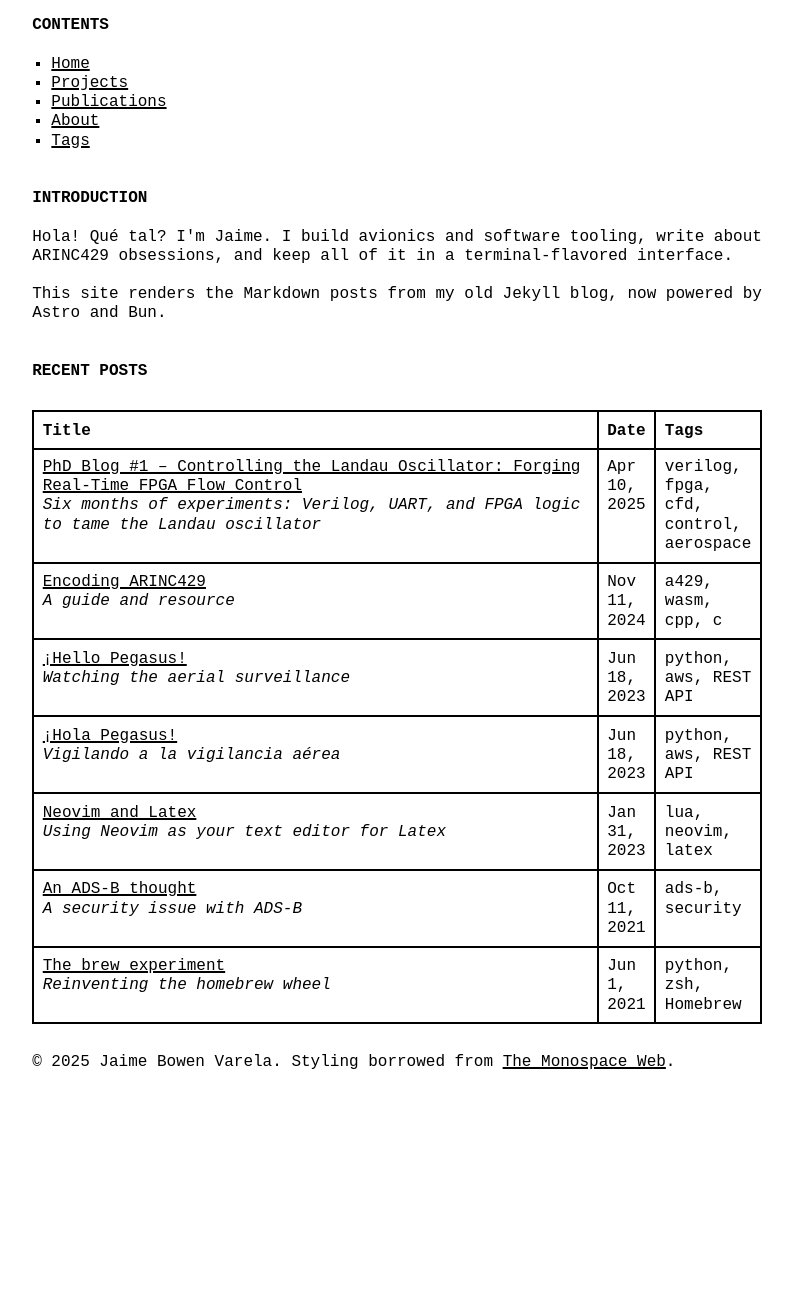
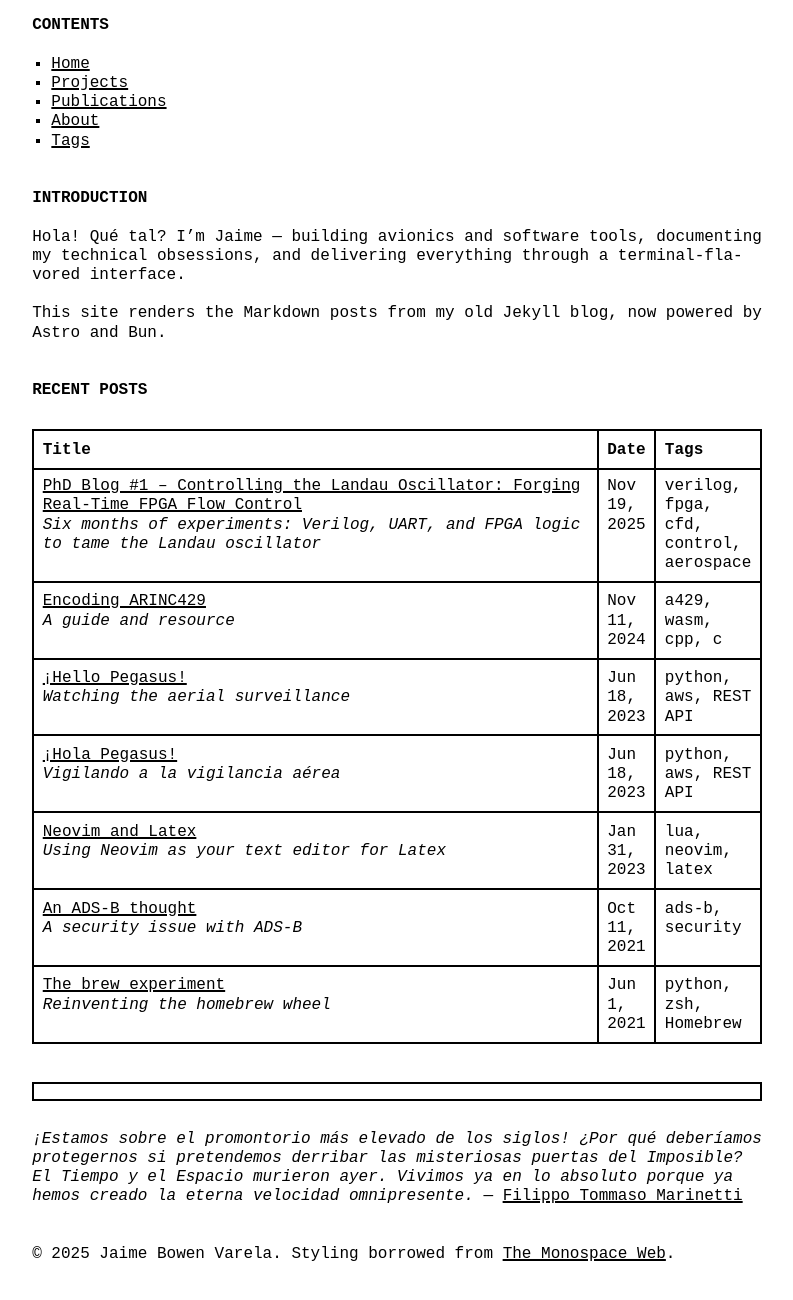
Before and after one commit to jaimebw/jaimebw.github.io, an Astro site: page / in a window 1280 px wide. Shown: the part 214-1514 px from the top of the page, without its empty margins (243-1036 px from the left). Before the commit the page ends 1325 px from the top, so only its background shows below. Built offline with nearby package versions, Linux system fonts and the light colour scheme; Astro itself is replaced by a stand-in of ours; some packages are replaced by stand-ins of ours; no server answers; a web font is replaced by a local one.

Commit message:
More edits

```diff
--- a/src/content/posts/2025-11-19-Intro-to-my-PhD.md
+++ b/src/content/posts/2025-11-19-Intro-to-my-PhD.md
@@ -1,7 +1,7 @@
 ---
 title: "PhD Blog #1 – Controlling the Landau Oscillator: Forging Real-Time FPGA Flow Control"
 subtitle: "Six months of experiments: Verilog, UART, and FPGA logic to tame the Landau oscillator"
-date: 2025-04-10
+date: 2025-11-19
 tags: [verilog, fpga, cfd, control, aerospace]
 ---
 
--- a/src/layouts/BaseLayout.astro
+++ b/src/layouts/BaseLayout.astro
@@ -19,6 +19,11 @@ const metaDescription =
 const canonicalUrl = Astro.site
   ? new URL(Astro.url.pathname, Astro.site).toString()
   : Astro.url.href;
+const defaultOgImage = "/assets/img/jaime_bird.png";
+const ogImageSource = ogImage ?? defaultOgImage;
+const ogImageUrl = Astro.site
+  ? new URL(ogImageSource, Astro.site).toString()
+  : ogImageSource;
 const today = new Date().toISOString().split("T")[0];
 ---
 <!doctype html>
@@ -32,9 +37,13 @@ const today = new Date().toISOString().split("T")[0];
     <link rel="canonical" href={canonicalUrl} />
     <meta property="og:title" content={pageLabel} />
     <meta property="og:description" content={metaDescription} />
-    {ogImage && <meta property="og:image" content={ogImage} />}
+    <meta property="og:image" content={ogImageUrl} />
     <meta property="og:type" content="website" />
     <meta property="og:url" content={canonicalUrl} />
+    <meta name="twitter:card" content="summary_large_image" />
+    <meta name="twitter:title" content={pageLabel} />
+    <meta name="twitter:description" content={metaDescription} />
+    <meta name="twitter:image" content={ogImageUrl} />
     <GoogleAnalytics />
   </head>
   <body>
--- a/src/pages/index.astro
+++ b/src/pages/index.astro
@@ -16,8 +16,8 @@ const formatDate = (value: Date) =>
   <section>
     <h2>Introduction</h2>
     <p>
-      Hola! Qué tal? I'm Jaime. I build avionics and software tooling, write about
-      ARINC429 obsessions, and keep all of it in a terminal-flavored interface.
+    Hola! Qué tal? I’m Jaime — building avionics and software tools, documenting my technical obsessions,
+    and delivering everything through a terminal-flavored interface.
     </p>
     <p>
       This site renders the Markdown posts from my old Jekyll blog, now powered by Astro and Bun.
@@ -61,4 +61,24 @@ const formatDate = (value: Date) =>
       </tbody>
     </table>
   </section>
+  <section>
+    <table>
+            <td>
+            </td>
+    </table>
+
+  </section>
+  <section>
+      <p class="futurist-quote">
+  <em>
+    ¡Estamos sobre el promontorio más elevado de los siglos!
+    ¿Por qué deberíamos protegernos si pretendemos derribar las misteriosas puertas del Imposible?
+    El Tiempo y el Espacio murieron ayer. Vivimos ya en lo absoluto porque ya hemos creado la eterna velocidad omnipresente.
+  </em>
+  —
+  <a href="https://es.wikipedia.org/wiki/Manifiesto_futurista" target="_blank" rel="noopener noreferrer">
+    Filippo Tommaso Marinetti
+  </a>
+</p>
+  </section>
 </BaseLayout>
```
Also changed, not shown: src/pages/aboutme.md (+1 -0 lines).
